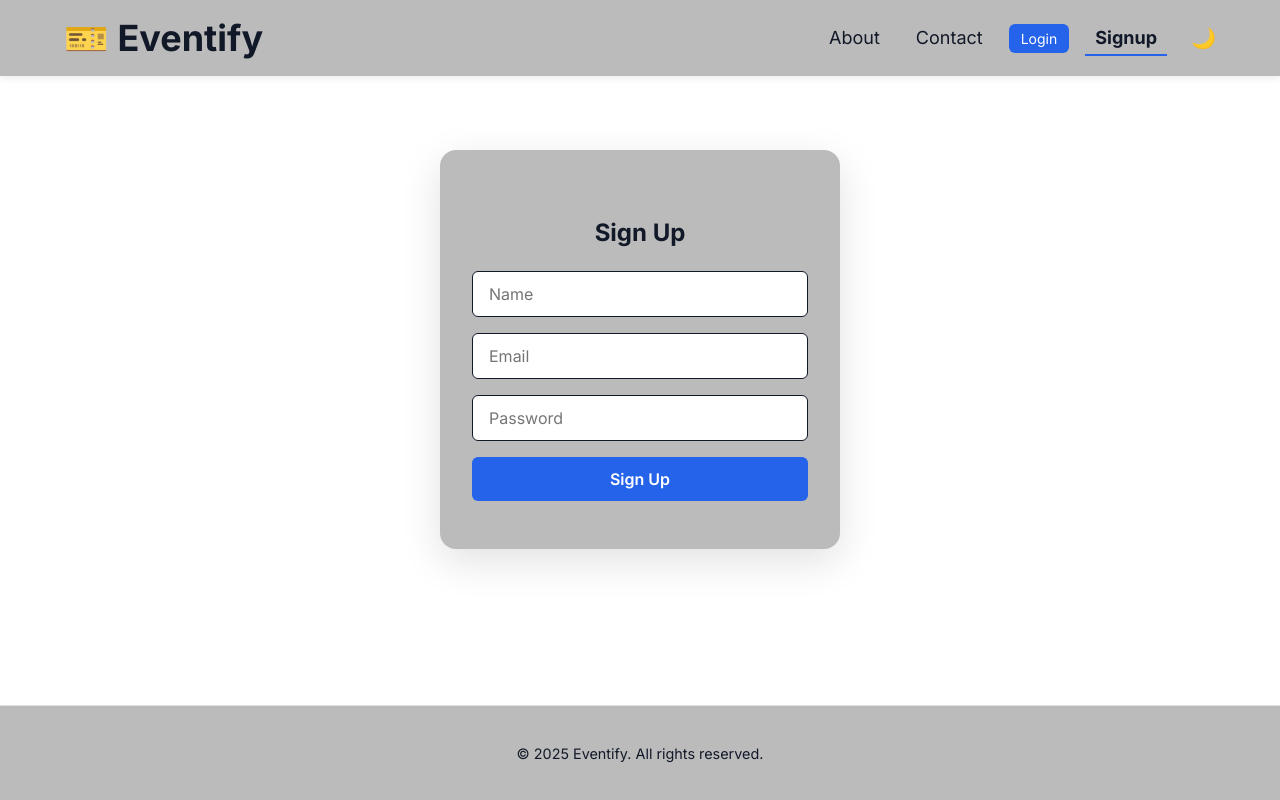
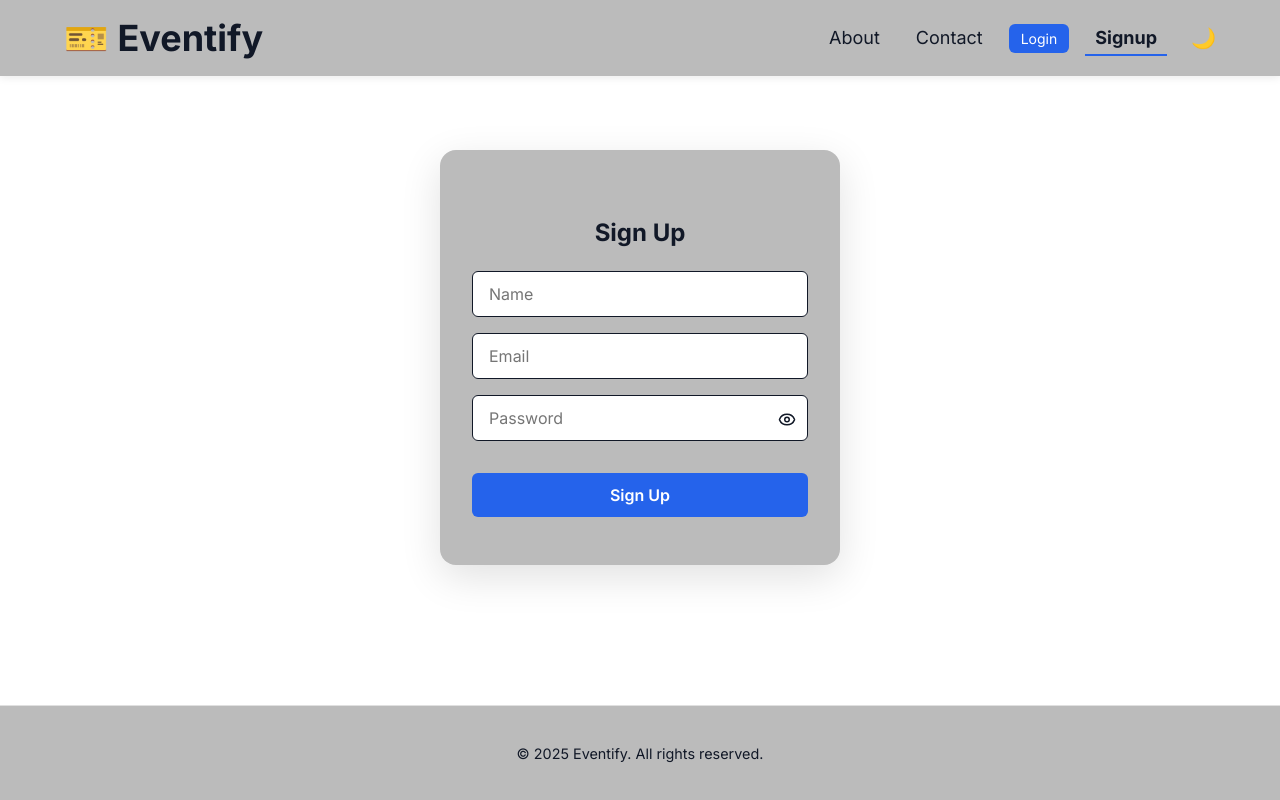
Before and after one commit to jehanzaib-dev/Eventify, a Next.js app: page /signup in a window 1280 px wide. Built offline with nearby package versions, Linux system fonts and the light colour scheme.

Commit message:
unused code removed fetch logic seperated and password toggle functionality added

```diff
--- a/package.json
+++ b/package.json
@@ -9,6 +9,7 @@
     "lint": "next lint"
   },
   "dependencies": {
+    "lucide-react": "^0.525.0",
     "next": "15.3.4",
     "react": "^19.0.0",
     "react-dom": "^19.0.0",
--- a/src/app/events/[id]/page.js
+++ b/src/app/events/[id]/page.js
@@ -22,7 +22,7 @@ export default function EventDetailsPage() {
       const data = await fetchEventDetails(id);
       setEvent(data);
     } catch (err) {
-      if (err.message === "fetch failed") {
+      if (err.message === "failed to fetch") {
         setError("Network error. Please check your internet connection.");
       } else {
         setError(err.message);
--- a/src/app/login/Login.module.css
+++ b/src/app/login/Login.module.css
@@ -59,3 +59,19 @@
   font-size: 0.9rem;
   text-align: center;
 }
+.passwordCntnr {
+  position: relative;
+  width: 100%;
+  margin-bottom: 1rem;
+}
+
+.eyeButton {
+  position: absolute;
+  right: 12px;
+  top: 50%;
+  transform: translatey(-70%);
+  background: transparent;
+  border: none;
+  cursor: pointer;
+  color: var(--text-color);
+}
--- a/src/app/signup/Signup.module.css
+++ b/src/app/signup/Signup.module.css
@@ -60,3 +60,19 @@
   font-size: 0.9rem;
   text-align: center;
 }
+.passwordCntnr {
+  position: relative;
+  width: 100%;
+  margin-bottom: 1rem;
+}
+
+.eyeButton {
+  position: absolute;
+  right: 12px;
+  top: 50%;
+  transform: translatey(-70%);
+  background: transparent;
+  border: none;
+  cursor: pointer;
+  color: var(--text-color);
+}
--- a/src/app/signup/page.js
+++ b/src/app/signup/page.js
@@ -5,6 +5,8 @@ import { useRouter } from "next/navigation";
 import styles from "./Signup.module.css";
 import { findUserByEmail, addUser } from "@/utils/mockUsers";
 import {toast} from "react-toastify";
+import { Eye, EyeOff } from "lucide-react";
+
 
 
 export default function Signup() {
@@ -12,6 +14,7 @@ export default function Signup() {
   const [name, setName] = useState("");
   const [email, setEmail] = useState("");
   const [password, setPassword] = useState("");
+  const [showPassword, setShowPassword] = useState(false);
   const [error, setError] = useState("");
 
   const handleSignup = (e) => {
@@ -27,10 +30,8 @@ export default function Signup() {
   }
 
     const newUser = { name, email, password };
-    addUser(newUser);
-
-    // Automatically log in the new user
-    localStorage.setItem("user", JSON.stringify({ ...newUser, id: Date.now() }));
+    const savedUser=addUser(newUser);
+    localStorage.setItem("user", JSON.stringify(savedUser));
     toast.success("Account created! You can now log in.");
 
     window.dispatchEvent(new Event("userChange"));
@@ -59,14 +60,23 @@ export default function Signup() {
           onChange={(e) => setEmail(e.target.value)}
           required
         />
+        <div className={styles.passwordCntnr}>
         <input
-          type="password"
+          type={showPassword ? "text":"password"}
           placeholder="Password"
           className={styles.input}
           value={password}
           onChange={(e) => setPassword(e.target.value)}
           required
         />
+        <button
+              type="button"
+              onClick={() => setShowPassword(!showPassword)}
+              className={styles.eyeButton}
+            >
+              {showPassword ? <EyeOff size={18} /> : <Eye size={18} />}
+            </button>
+        </div>
         <button type="submit" className={styles.button}>
           Sign Up
         </button>
--- a/src/components/Navbar.js
+++ b/src/components/Navbar.js
@@ -4,6 +4,7 @@ import Link from "next/link";
 import { useEffect, useState } from "react";
 import { useRouter, usePathname } from "next/navigation";
 import styles from "./Navbar.module.css";
+import {toast} from "react-toastify";
 
 export default function Navbar() {
   const router = useRouter();
@@ -57,7 +58,8 @@ export default function Navbar() {
   const handleLogout = () => {
     localStorage.removeItem("user");
     setUser(null);
-    router.push("/login");
+    toast.success("Logged Out successfully!");
+    router.push("/");
   };
 
     return (
--- a/src/utils/mockUsers.js
+++ b/src/utils/mockUsers.js
@@ -15,11 +15,6 @@ let users = [
   },
 ];
 
-// Get all users
-export function getUsers() {
-  return users;
-}
-
 // Find a user by email
 export function findUserByEmail(email) {
   return users.find((user) => user.email === email);
@@ -30,4 +25,5 @@ export function addUser(newUser) {
   const id = users.length + 1;
   const userWithId = { id, ...newUser };
   users.push(userWithId);
+  return userWithId;
 }
```
Also changed, not shown: src/app/login/page.js (+12 -2 lines), src/app/page.js (+16 -25 lines), src/utils/fetchEvents.js (added, +11 -0 lines), 1 other file (tests, documents, lock files or other folders).
